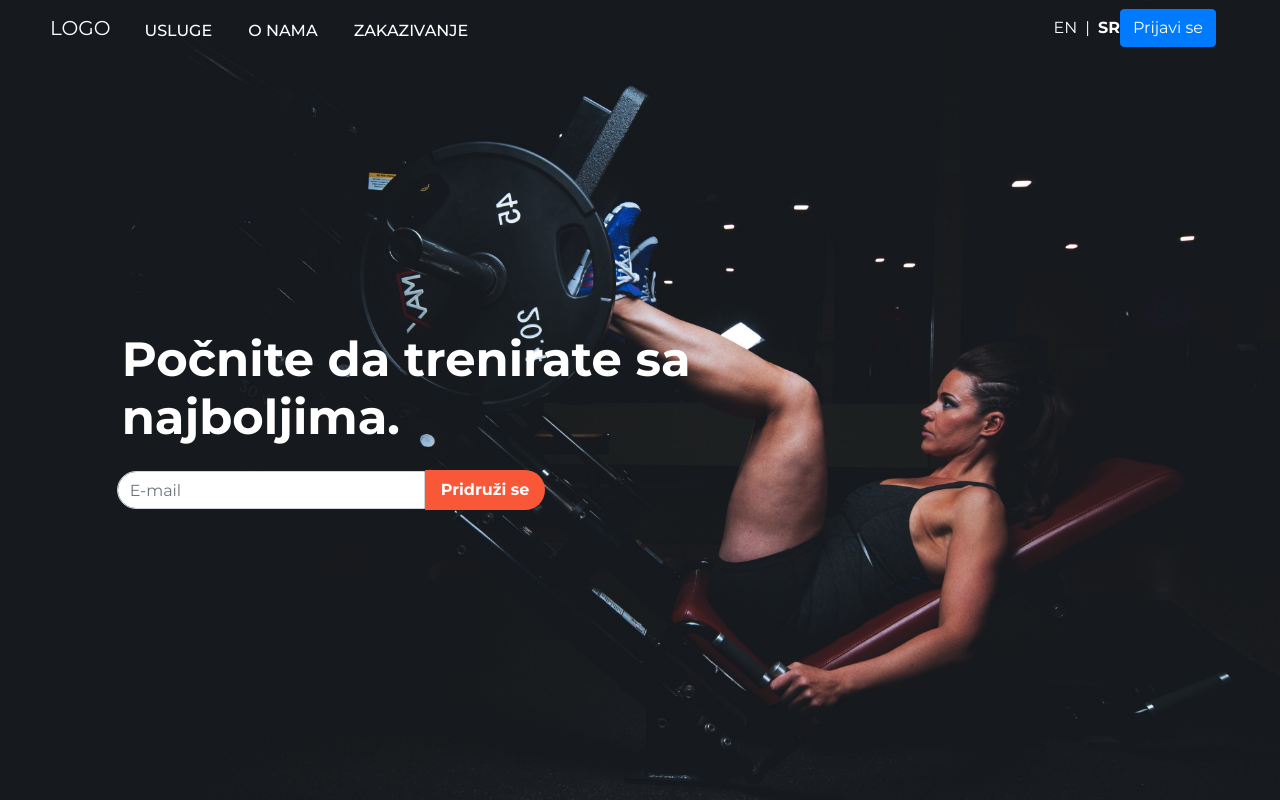
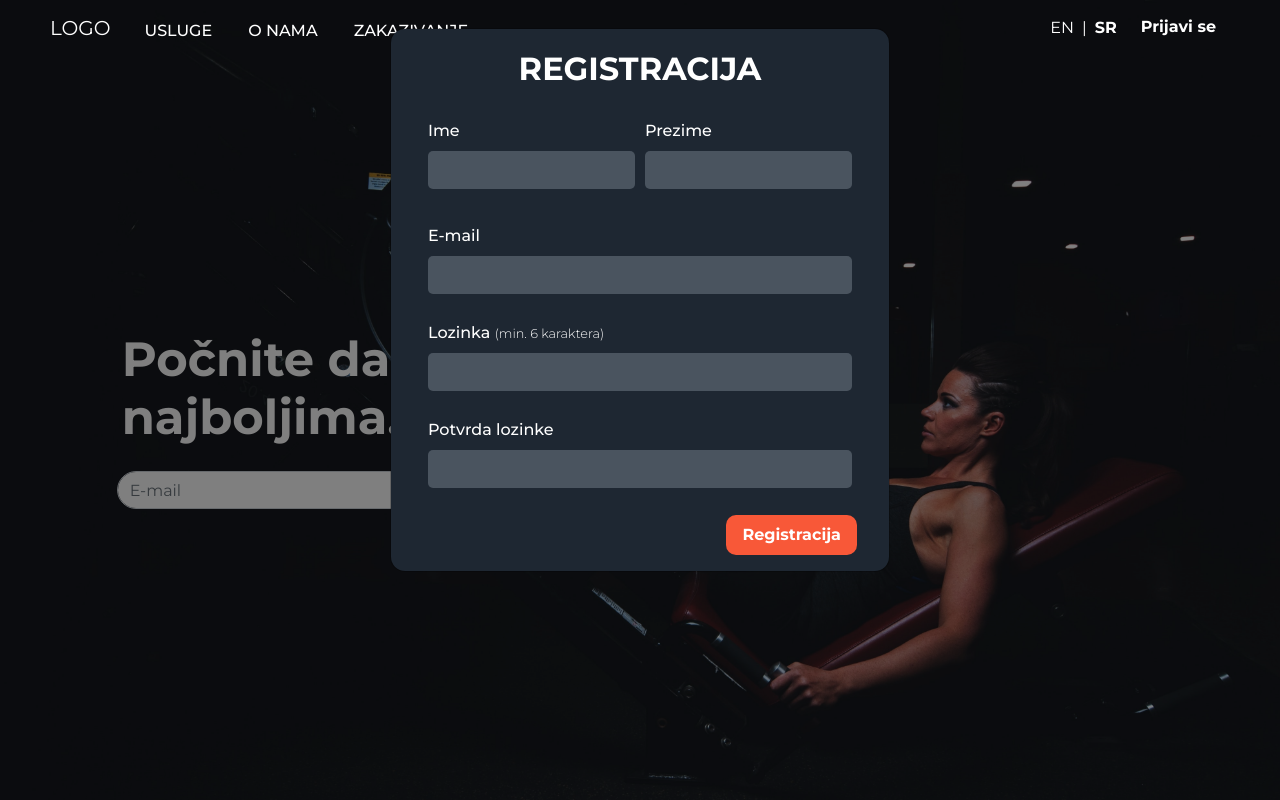
Before and after one commit to zivkovicmilos/fitnessApp, a React (Create React App) app in the folder client/: page / in a window 1280 px wide. Both pictures are taken after a click on the button "Pridruži se". Shown: the top 800 px of the page. Built offline with nearby package versions, Linux system fonts and the light colour scheme; no server answers; what @react-pdf/renderer would draw is missing.

Commit message:
Login and registration fully working :)

```diff
--- a/client/src/App.css
+++ b/client/src/App.css
@@ -223,6 +223,34 @@
 }
 
 .navbar-nav a:hover:before {
+	visibility: visible;
+	-webkit-transform: scaleX(0.8);
+	transform: scaleX(0.8);
+}
+
+.loginText {
+	color: white !important;
+	text-decoration: none;
+	position: relative;
+	padding-bottom: 2px;
+}
+
+.loginText::before {
+	content: "";
+	position: absolute;
+	width: 100%;
+	height: 2px;
+	bottom: 0;
+	left: 0;
+	background-color: var(--orange);
+	visibility: hidden;
+	-webkit-transform: scaleX(0);
+	transform: scaleX(0);
+	-webkit-transition: all 0.3s ease-in-out 0s;
+	transition: all 0.3s ease-in-out 0s;
+}
+
+.loginText:hover:before {
 	visibility: visible;
 	-webkit-transform: scaleX(0.8);
 	transform: scaleX(0.8);
@@ -478,6 +506,10 @@
 
 	.loginForm .invalid-group {
 		min-height: 70px !important;
+	}
+
+	.regisstrationForm .invalid-group {
+		min-height: 65px !important;
 	}
 
 	.servicesForm .textAreaInvalid {
@@ -826,6 +858,10 @@ textarea {
 	outline: none !important;
 }
 
+.modalButtonFix {
+	border-radius: 10px !important;
+}
+
 .modalBottom {
 	justify-content: flex-end;
 	margin-top: 1em;
@@ -916,13 +952,16 @@ textarea {
 }
 
 .registerFieldWrapper .form-row .form-control {
-	width: 60% !important;
+	width: 60%;
+}
+
+.registerField {
 	border-radius: 20px 0 0 20px !important;
 }
 
 .registerFieldWrapper .form-row .modalButton {
 	width: auto !important;
-	border-radius: 0 20px 20px 0 !important;
+	border-radius: 0 20px 20px 0;
 }
 .centerRowY {
 	align-items: center;
@@ -1136,6 +1175,10 @@ textarea {
 	min-height: 70px;
 }
 
+.registrationForm .invalid-group {
+	min-height: 65px !important;
+}
+
 .textAreaInvalid {
 	min-height: 102px;
 }
@@ -1148,7 +1191,6 @@ textarea {
 	width: 100% !important;
 	margin-left: 0px !important;
 	margin-right: 0px !important;
-	display: block !important;
 }
 
 .formRow .form-group {
@@ -1446,3 +1488,9 @@ nav {
 .commentUserName {
 	font-weight: 500;
 }
+
+.loginText {
+	cursor: pointer;
+	color: white;
+	font-weight: 700;
+}
--- a/client/src/App.js
+++ b/client/src/App.js
@@ -27,7 +27,7 @@ const App = () => {
 			}
 
 			try {
-				const res = await axios.get("/api/auth");
+				const res = await axios.get("api/auth");
 
 				dispatch({
 					type: "LOAD_USER",
--- a/client/src/components/auth/LoginForm.js
+++ b/client/src/components/auth/LoginForm.js
@@ -1,4 +1,4 @@
-import React, { Fragment, useState, useContext } from "react";
+import React, { Fragment, useContext } from "react";
 import { Formik, Field } from "formik";
 import * as Yup from "yup";
 import FormError from "./../layout/Forms/FormError";
@@ -20,15 +20,14 @@ const LoginForm = () => {
 
 	return (
 		<Fragment>
-			<button
-				type="button"
-				className="btn btn-primary"
+			<span
 				data-toggle="modal"
 				data-target="#loginModal"
 				id="loginButton"
+				className="ml-4 loginText"
 			>
 				Prijavi se
-			</button>
+			</span>
 
 			<div className="modal fade" tabIndex="-1" id="loginModal" role="dialog">
 				<Formik
@@ -68,7 +67,7 @@ const LoginForm = () => {
 								});
 
 								try {
-									let res = await axios.post("/api/auth", body, config);
+									let res = await axios.post("api/auth", body, config);
 
 									// res.data as payload
 									dispatch({
@@ -85,7 +84,7 @@ const LoginForm = () => {
 									} else {
 										axios.defaults.headers.common["x-auth-token"] = null;
 									}
-									res = await axios.get("/api/auth");
+									res = await axios.get("api/auth");
 
 									dispatch({
 										type: "LOAD_USER",
@@ -116,7 +115,7 @@ const LoginForm = () => {
 									</div>
 									<div className="modalBody">
 										<div className="form-row formRow">
-											<div className="form-group">
+											<div className="form-group col">
 												<label htmlFor="email">E-mail</label>
 												<div className="invalid-group">
 													<input
@@ -143,7 +142,7 @@ const LoginForm = () => {
 										</div>
 
 										<div className="form-row formRow">
-											<div className="form-group">
+											<div className="form-group col">
 												<label htmlFor="password">Lozinka</label>
 												<div className="invalid-group">
 													<input
--- a/client/src/components/auth/RegisterForm.js
+++ b/client/src/components/auth/RegisterForm.js
@@ -1,73 +1,309 @@
-import React from "react";
+import React, { Fragment, useContext, useEffect } from "react";
+import { Formik, Field } from "formik";
+import * as Yup from "yup";
+import FormError from "./../layout/Forms/FormError";
+import { store } from "../context/Store";
+import axios from "axios";
 
-const RegistterForm = () => {
+const validationSchema = Yup.object().shape({
+	firstName: Yup.string()
+		.min(3, "Prekratko ime")
+		.max(255, "Ime predugačko")
+		.required("Ime je obavezno"),
+	lastName: Yup.string()
+		.min(3, "Prekratko prezime")
+		.max(255, "Prezime predugačko")
+		.required("Prezime je obavezno"),
+	email: Yup.string()
+		.email("Nevalidan mejl")
+		.min(3, "Prekratak mejl")
+		.max(50, "Predugačak mejl")
+		.required("Mejl je obavezan"),
+	password: Yup.string()
+		.min(6, "Prekratka šifra")
+		.required("Šifra je obavezna"),
+	passwordConfirm: Yup.string()
+		.oneOf([Yup.ref("password"), null], "Šifre se moraju poklapati")
+		.required("Šifra je obavezna")
+});
+
+const RegistterForm = (props) => {
+	const globalState = useContext(store);
+	const { dispatch } = globalState;
+
+	let userEmail = props.email;
+
+	useEffect(() => {
+		userEmail = props.email;
+		console.log("Getting " + userEmail);
+	}, [props.email]);
+
 	return (
-		<div class="regForm">
-			<button
-				type="button"
-				className="btn btn-primary"
-				data-toggle="modal"
-				data-target="#registrationModal"
-			>
-				REGISTRACIJA
-			</button>
-
+		<Fragment>
 			<div
 				className="modal fade"
 				tabindex="-1"
 				id="registrationModal"
 				role="dialog"
 			>
-				<form className="registrationForm d-flex justify-content-center">
-					<div className="modal-dialog  justify-content-center" role="document">
+				<Formik
+					initialValues={{
+						firstName: "",
+						lastName: "",
+						email: userEmail,
+						password: "",
+						passwordConfirm: ""
+					}}
+					enableReinitialize={true}
+					validationSchema={validationSchema}
+				>
+					{({
+						values,
+						errors,
+						touched,
+						handleChange,
+						handleBlur,
+						handleSubmit,
+						isSubmitting
+					}) => (
+						<form
+							className="registrationForm d-flex justify-content-center"
+							onSubmit={async (e) => {
+								e.preventDefault();
+								dispatch({
+									type: "SETLOADING",
+									payload: {}
+								});
+
+								dispatch({
+									type: "LOGOUT",
+									payload: {}
+								});
+
+								const config = {
+									headers: {
+										"Content-Type": "application/json"
+									}
+								};
+
+								const body = JSON.stringify({
+									firstName: values.firstName,
+									lastName: values.lastName,
+									email: values.email,
+									password: values.password
+								});
+
+								try {
+									let res = await axios.post("api/users", body, config);
+
+									// res.data as payload
+									dispatch({
+										type: "LOGIN",
+										payload: {
+											token: res.data.token
+										}
+									});
+
+									if (localStorage.getItem("token") != null) {
+										axios.defaults.headers.common[
+											"x-auth-token"
+										] = `${localStorage.getItem("token").replace(/"/g, "")}`;
+									} else {
+										axios.defaults.headers.common["x-auth-token"] = null;
+									}
+									res = await axios.get("api/auth");
+
+									dispatch({
+										type: "LOAD_USER",
+										payload: res.data
+									});
+								} catch (err) {
+									console.log(err);
+									dispatch({
+										type: "LOGOUT",
+										payload: {}
+									});
+								}
+
+								document.getElementById("registerButton").click();
+								dispatch({
+									type: "SETLOADING",
+									payload: {}
+								});
+							}}
+						>
+							<div
+								className="modal-dialog  justify-content-center"
+								role="document"
+							>
 								<div className="modal-content">
-							<div className="container justify-content-center">
 									<div className="row modalHead centerRow formRow justify-content-center">
-									Registracija
+										REGISTRACIJA
 									</div>
-								<div className="row d-flex formRow justify-content-start">
-									<div className="col-sm-12 col-lg-5 imeRCol mb-2">
-										<label for="imeR">Ime</label>
-										<input type="text" className="form-control" id="imeR" />
-									</div>
-									<div className="col-sm-12 offset-lg-1 col-lg-6 prezimeRCol mb-2">
-										<label for="prezimeR">Prezime</label>
-										<input type="text" className="form-control" id="prezimeR" />
+									<div className="modalBody">
+										<div className="form-row formRow">
+											<div className="col-sm-12 col-lg-6 mb-2">
+												<div className="form-group">
+													<label htmlFor="firstName">Ime</label>
+													<div className="invalid-group">
+														<input
+															type="text"
+															className={`form-control ${
+																touched.firstName && errors.firstName
+																	? "is-invalid"
+																	: null
+															} ${
+																touched.firstName && !errors.firstName
+																	? "is-valid"
+																	: null
+															}`}
+															id="firstName"
+															name="firstName"
+															onChange={handleChange}
+															onBlur={handleBlur}
+															value={values.firstName}
+														/>
+														<FormError
+															touched={touched.firstName}
+															message={errors.firstName}
+														/>
 													</div>
 												</div>
-								<div className="row modalBody formRow justify-content-start">
-									<label for="mailR">E-mail</label>
-									<input type="text" className="form-control mb-2" id="mailR" />
-									<label for="pswdR mt-5">
-										Lozinka <span className="labelMin">(min. 6 karaktera)</span>
+											</div>
+											<div className="col-sm-12 col-lg-6">
+												<div className="form-group">
+													<label htmlFor="lastName">Prezime</label>
+													<div className="invalid-group">
+														<input
+															type="text"
+															className={`form-control ${
+																touched.lastName && errors.lastName
+																	? "is-invalid"
+																	: null
+															} ${
+																touched.lastName && !errors.lastName
+																	? "is-valid"
+																	: null
+															}`}
+															id="lastName"
+															name="lastName"
+															onChange={handleChange}
+															onBlur={handleBlur}
+															value={values.lastName}
+														/>
+														<FormError
+															touched={touched.lastName}
+															message={errors.lastName}
+														/>
+													</div>
+												</div>
+											</div>
+										</div>
+										<div className="form-row formRow">
+											<div className="form-group col">
+												<label htmlFor="email">E-mail</label>
+
+												<div className="invalid-group">
+													<input
+														type="text"
+														className={`form-control ${
+															touched.email && errors.email
+																? "is-invalid"
+																: null
+														} ${
+															touched.email && !errors.email ? "is-valid" : null
+														}`}
+														id="email"
+														name="email"
+														onChange={handleChange}
+														onBlur={handleBlur}
+														value={values.email}
+													/>
+													<FormError
+														touched={touched.email}
+														message={errors.email}
+													/>
+												</div>
+											</div>
+										</div>
+										<div className="form-row formRow">
+											<div className="form-group col">
+												<label htmlFor="password mt-5">
+													Lozinka{" "}
+													<span className="labelMin">(min. 6 karaktera)</span>
 												</label>
+												<div className="invalid-group">
 													<input
 														type="password"
-										className="form-control mb-2"
-										id="pswdR"
+														className={`form-control ${
+															touched.password && errors.password
+																? "is-invalid"
+																: null
+														} ${
+															touched.password && !errors.password
+																? "is-valid"
+																: null
+														}`}
+														id="password"
+														name="password"
+														onChange={handleChange}
+														onBlur={handleBlur}
+														value={values.password}
 													/>
-									<label for="pswdRP mt-5">Potvrda lozinke</label>
+													<FormError
+														touched={touched.password}
+														message={errors.password}
+													/>
+												</div>
+											</div>
+										</div>
+										<div className="form-row formRow">
+											<div className="form-group col">
+												<label htmlFor="passwordConfirm mt-5">
+													Potvrda lozinke
+												</label>
+												<div className="invalid-group">
 													<input
 														type="password"
-										className="form-control mb-2"
-										id="pswdRP"
+														className={`form-control ${
+															touched.passwordConfirm && errors.passwordConfirm
+																? "is-invalid"
+																: null
+														} ${
+															touched.passwordConfirm && !errors.passwordConfirm
+																? "is-valid"
+																: null
+														}`}
+														id="passwordConfirm"
+														name="passwordConfirm"
+														onChange={handleChange}
+														onBlur={handleBlur}
+														value={values.passwordConfirm}
+													/>
+													<FormError
+														touched={touched.passwordConfirm}
+														message={errors.passwordConfirm}
 													/>
 												</div>
-								<div className="row modalBottom formRow justify-content-right">
+											</div>
+										</div>
+									</div>
+									<div className="text-right">
 										<button
-										type="button"
-										className="modalButton"
-										data-dismiss="modal"
+											type="submit"
+											className="modalButton modalButtonFix"
+											disabled={isSubmitting}
 										>
 											Registracija
 										</button>
 									</div>
 								</div>
 							</div>
+						</form>
+					)}
+				</Formik>
 			</div>
-				</form>
-			</div>
-		</div>
+		</Fragment>
 	);
 };
 
--- a/client/src/components/context/Store.js
+++ b/client/src/components/context/Store.js
@@ -73,7 +73,6 @@ const StateProvider = ({ children }) => {
 					lang: action.payload
 				};
 			case "LOAD_USER":
-				console.log("LOADING USER " + JSON.stringify(action.payload));
 				return {
 					...state,
 					isAuthenticated: true,
--- a/client/src/components/layout/Home.js
+++ b/client/src/components/layout/Home.js
@@ -12,7 +12,7 @@ const Home = () => {
 
 	useEffect(() => {
 		const fetchData = async () => {
-			const result = await axios.get(`/api/perks`);
+			const result = await axios.get(`api/perks`);
 			setPerks(result.data);
 		};
 
--- a/client/src/components/layout/Home/RegisterField.js
+++ b/client/src/components/layout/Home/RegisterField.js
@@ -1,6 +1,9 @@
-import React from "react";
+import React, { useState } from "react";
+import RegisterForm from "./../../auth/RegisterForm";
 
 const RegisterField = () => {
+	const [emailField, setEmailField] = useState("");
+
 	return (
 		<form className="col-md-5 offset-md-1 registerFieldWrapper">
 			<div className="form-row centerRowY">
@@ -8,10 +11,26 @@ const RegisterField = () => {
 					type="text"
 					className="form-control registerField"
 					placeholder="E-mail"
+					onChange={(e) => {
+						console.log("Logging " + e.target.value);
+						setEmailField(e.target.value);
+					}}
+					id="emailRegField"
 				/>
-				<button type="button" className="modalButton">
+				<button
+					type="button"
+					className="modalButton"
+					data-toggle="modal"
+					data-target="#registrationModal"
+					id="registerButton"
+					onClick={() => {
+						document.getElementById("emailRegField").value = "";
+					}}
+				>
 					Pridruži se
 				</button>
+
+				<RegisterForm email={emailField} />
 			</div>
 		</form>
 	);
```
Lines whose indentation alone changed are shown as unchanged.
